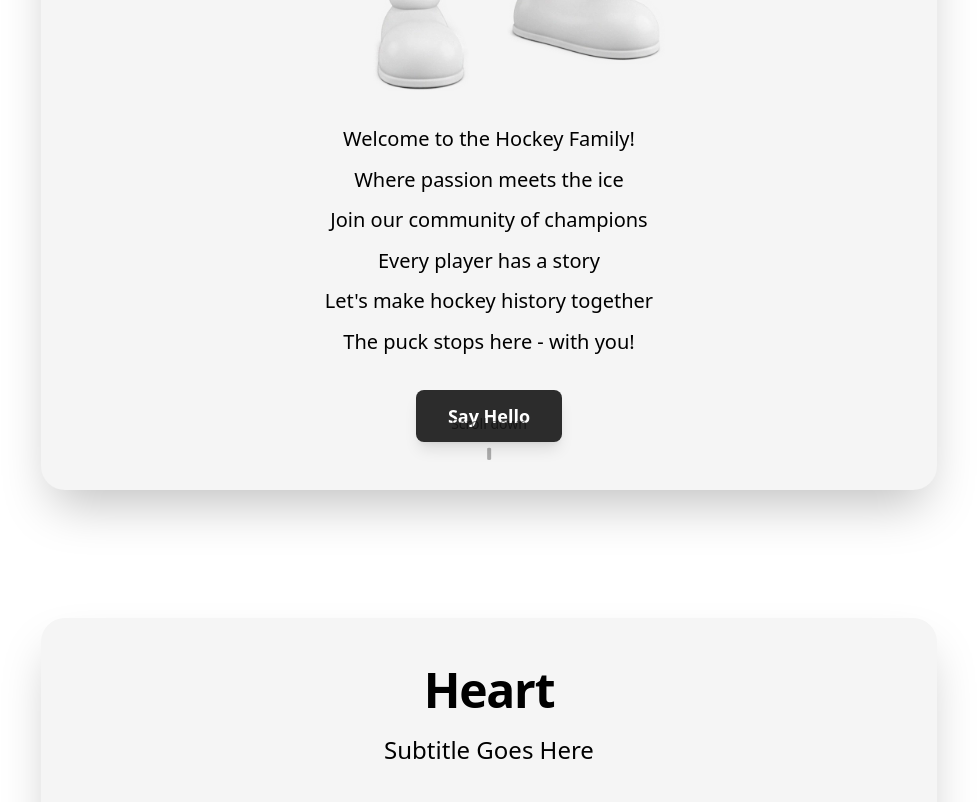
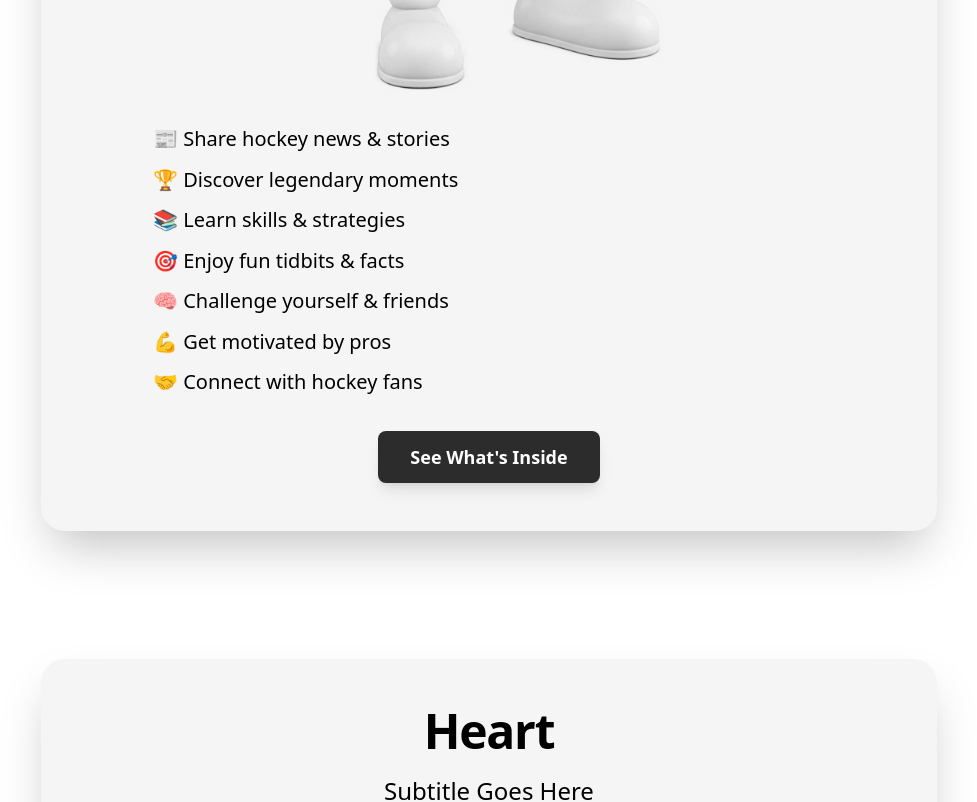
Before and after one commit to avintas/ohp, a Next.js app: page / in a window 1280 px wide. Shown: the part 820-1622 px from the top of the page, without its empty margins (151-1128 px from the left). Built offline with nearby package versions, Linux system fonts and the light colour scheme.

Commit message:
feat: improve first card UX - better value proposition, emojis, and cleaner layout

```diff
--- a/src/app/page.tsx
+++ b/src/app/page.tsx
@@ -7,18 +7,19 @@ export default function Home() {
   const cards = [
     {
       id: 'greetings',
-      title: "Greetings",
-      subtitle: "Subtitle Goes Here",
+      title: "Welcome to the Hockey Family!",
+      subtitle: "Where passion meets the ice",
       description: [
-        "Welcome to the Hockey Family!",
-        "Where passion meets the ice",
-        "Join our community of champions",
-        "Every player has a story",
-        "Let's make hockey history together",
-        "The puck stops here - with you!"
+        "📰 Share hockey news & stories",
+        "🏆 Discover legendary moments",
+        "📚 Learn skills & strategies",
+        "🎯 Enjoy fun tidbits & facts",
+        "🧠 Challenge yourself & friends",
+        "💪 Get motivated by pros",
+        "🤝 Connect with hockey fans"
       ],
       image: "/gims/gim-00010.webp", // MascotGroup image
-      buttonText: "Say Hello",
+      buttonText: "See What's Inside",
       delay: 0,
       isFirst: true
     },
--- a/src/components/DisplayCard.tsx
+++ b/src/components/DisplayCard.tsx
@@ -77,11 +77,11 @@ export function DisplayCard({
               whileInView={{ opacity: 1 }}
               viewport={{ once: true }}
               transition={{ delay: delay + 0.6 }}
-              className="mb-8 text-center"
+              className="mb-8"
             >
               <div className="max-w-2xl mx-auto">
                 {description.map((line, index) => (
-                  <p key={index} className="text-black text-lg sm:text-xl leading-relaxed mb-2">
+                  <p key={index} className="text-black text-lg sm:text-xl leading-relaxed mb-2 text-left">
                     {line}
                   </p>
                 ))}
@@ -102,28 +102,7 @@ export function DisplayCard({
             </FunButton>
           </motion.div>
 
-          {/* Scroll indicator for first card */}
-          {isFirst && (
-            <motion.div
-              initial={{ opacity: 0 }}
-              animate={{ opacity: 1 }}
-              transition={{ delay: 2, duration: 1 }}
-              className="absolute bottom-8 left-1/2 transform -translate-x-1/2"
-            >
-              <motion.div
-                animate={{ y: [0, 8, 0] }}
-                transition={{ duration: 2, repeat: Infinity }}
-                className="text-black/50 text-sm flex flex-col items-center"
-              >
-                <span className="mb-2">Scroll down</span>
-                <motion.div
-                  className="w-1 h-6 bg-black/30 rounded-full"
-                  animate={{ scaleY: [1, 0.5, 1] }}
-                  transition={{ duration: 2, repeat: Infinity }}
-                />
-              </motion.div>
-            </motion.div>
-          )}
+
         </div>
       </InteractiveCard>
     </section>
```
